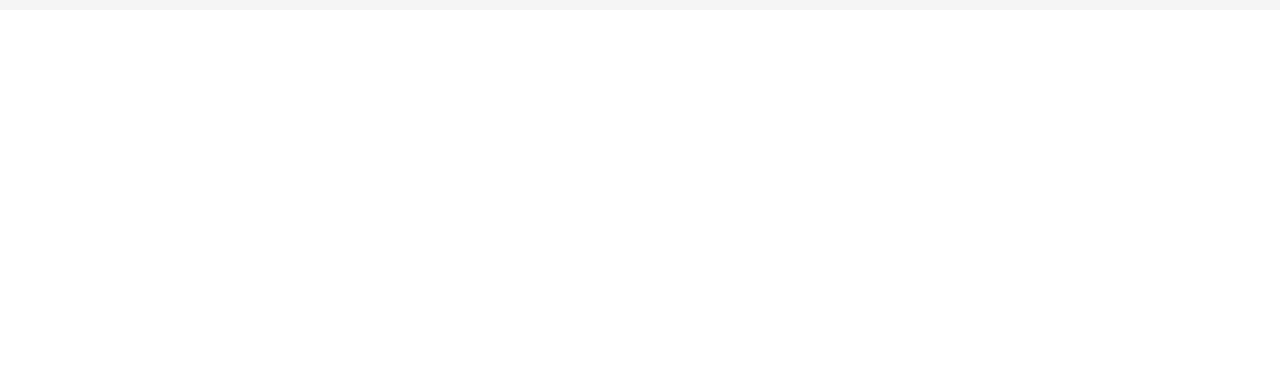
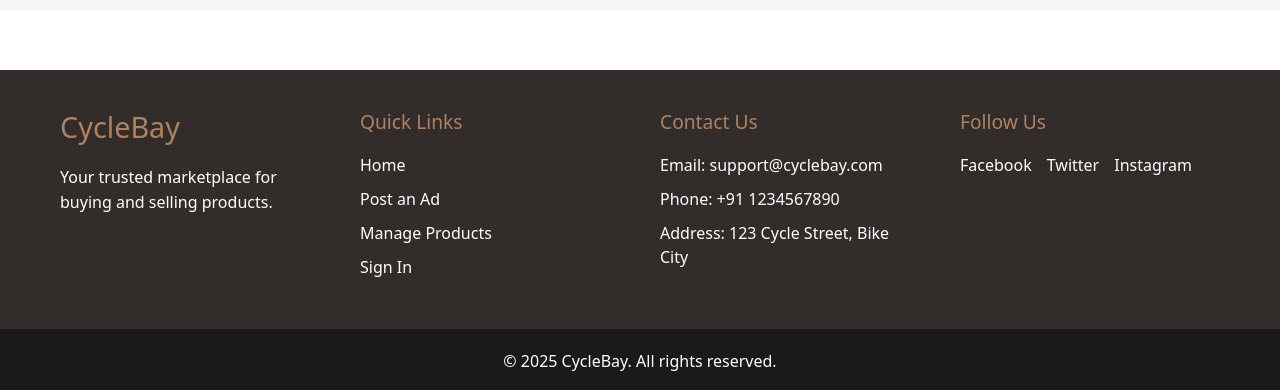
Before and after one commit to Tarmanjeet/CycleBay, a React (Vite) app in the folder Frontend/: page / in a window 1280 px wide. Shown: the part 493-883 px from the top of the page. Before the commit the page ends 800 px from the top, so only its background shows below. Built offline with nearby package versions, Linux system fonts and the light colour scheme; no server answers.

Commit message:
Added Footer to Home and About page

```diff
--- /dev/null
+++ b/Frontend/src/Components/Footer/footer.css
@@ -0,0 +1,95 @@
+.footer {
+    background-color: #322C2B;
+    color: #ffffff;
+    padding: 40px 0 0 0;
+    margin-top: 60px;
+}
+
+.footer-content {
+    max-width: 1200px;
+    margin: 0 auto;
+    padding: 0 20px;
+    display: grid;
+    grid-template-columns: repeat(auto-fit, minmax(250px, 1fr));
+    gap: 40px;
+}
+
+.footer-section h3 {
+    color: #AF8260;
+    font-size: 1.8rem;
+    margin-bottom: 20px;
+}
+
+.footer-section h4 {
+    color: #AF8260;
+    font-size: 1.2rem;
+    margin-bottom: 20px;
+}
+
+.footer-section p {
+    color: #ffffff;
+    line-height: 1.6;
+    margin-bottom: 20px;
+}
+
+.footer-section ul {
+    list-style: none;
+    padding: 0;
+    margin: 0;
+}
+
+.footer-section ul li {
+    margin-bottom: 10px;
+}
+
+.footer-section ul li a {
+    color: #ffffff;
+    text-decoration: none;
+    transition: color 0.3s ease;
+}
+
+.footer-section ul li a:hover {
+    color: #AF8260;
+}
+
+.social-links {
+    display: flex;
+    gap: 15px;
+}
+
+.social-links a {
+    color: #ffffff;
+    text-decoration: none;
+    transition: color 0.3s ease;
+}
+
+.social-links a:hover {
+    color: #AF8260;
+}
+
+.footer-bottom {
+    background-color: #1a1a1a;
+    padding: 20px 0;
+    text-align: center;
+    margin-top: 40px;
+}
+
+.footer-bottom p {
+    color: #ffffff;
+    margin: 0;
+}
+
+@media (max-width: 768px) {
+    .footer-content {
+        grid-template-columns: 1fr;
+        gap: 30px;
+    }
+
+    .footer-section {
+        text-align: center;
+    }
+
+    .social-links {
+        justify-content: center;
+    }
+}
--- /dev/null
+++ b/Frontend/src/Components/Footer/index.jsx
@@ -0,0 +1,50 @@
+import React from 'react';
+import { Link } from 'react-router-dom';
+import './footer.css';
+
+const Footer = () => {
+  return (
+    <footer className="footer">
+      <div className="footer-content">
+        <div className="footer-section">
+          <h3>CycleBay</h3>
+          <p>Your trusted marketplace for buying and selling products.</p>
+        </div>
+
+        <div className="footer-section">
+          <h4>Quick Links</h4>
+          <ul>
+            <li><Link to="/">Home</Link></li>
+            <li><Link to="/post-ad">Post an Ad</Link></li>
+            <li><Link to="/manage-products">Manage Products</Link></li>
+            <li><Link to="/signin">Sign In</Link></li>
+          </ul>
+        </div>
+
+        <div className="footer-section">
+          <h4>Contact Us</h4>
+          <ul>
+            <li>Email: support@cyclebay.com</li>
+            <li>Phone: +91 1234567890</li>
+            <li>Address: 123 Cycle Street, Bike City</li>
+          </ul>
+        </div>
+
+        <div className="footer-section">
+          <h4>Follow Us</h4>
+          <div className="social-links">
+            <a href="https://facebook.com" target="_blank" rel="noopener noreferrer">Facebook</a>
+            <a href="https://twitter.com" target="_blank" rel="noopener noreferrer">Twitter</a>
+            <a href="https://instagram.com" target="_blank" rel="noopener noreferrer">Instagram</a>
+          </div>
+        </div>
+      </div>
+
+      <div className="footer-bottom">
+        <p>&copy; {new Date().getFullYear()} CycleBay. All rights reserved.</p>
+      </div>
+    </footer>
+  );
+};
+
+export default Footer;
--- a/Frontend/src/Pages/About/index.jsx
+++ b/Frontend/src/Pages/About/index.jsx
@@ -1,5 +1,6 @@
 import React from 'react';
 import NavBar from '../../Components/NavBar';
+import Footer from '../../Components/Footer';
 import './about.css';
 
 const About = () => {
@@ -86,6 +87,7 @@ const About = () => {
           </section>
         </div>
       </div>
+      <Footer />
     </div>
   );
 };
--- a/Frontend/src/Pages/Home/index.jsx
+++ b/Frontend/src/Pages/Home/index.jsx
@@ -1,5 +1,6 @@
 import React, { useEffect, useState } from 'react';
 import NavBar from '../../Components/NavBar';
+import Footer from '../../Components/Footer';
 import './home.css';
 import { useNavigate } from 'react-router-dom';
 
@@ -118,11 +119,8 @@ function Home() {
     }
 
     return (
-        <>
-            <div className="home">
-                <NavBar />
-            </div>
-
+        <div className="home-page">
+            <NavBar />
             <div className="Products-container">
                 <div className="home-nav">
                     <div className="search-section">
@@ -199,7 +197,8 @@ function Home() {
                     )}
                 </div>
             </div>
-        </>
+            <Footer />
+        </div>
     );
 }
 
--- a/Frontend/src/Pages/ManageProducts/index.jsx
+++ b/Frontend/src/Pages/ManageProducts/index.jsx
@@ -62,7 +62,7 @@ const ManageProducts = () => {
 
     try {
       const token = localStorage.getItem('token');
-      const response = await axios.delete(`http://localhost:3000/product/${productId}`, {
+      const response = await axios.delete(`http://localhost:3000/product/delete/${productId}`, {
         headers: {
           'x-access-token': token
         }
@@ -75,7 +75,11 @@ const ManageProducts = () => {
         setError(response.data.message || 'Failed to delete product');
       }
     } catch (err) {
+      console.error('Delete error:', err);
       setError(err.response?.data?.message || 'Error deleting product');
+      if (err.response?.status === 401) {
+        navigate('/signin');
+      }
     }
   };
 
```
